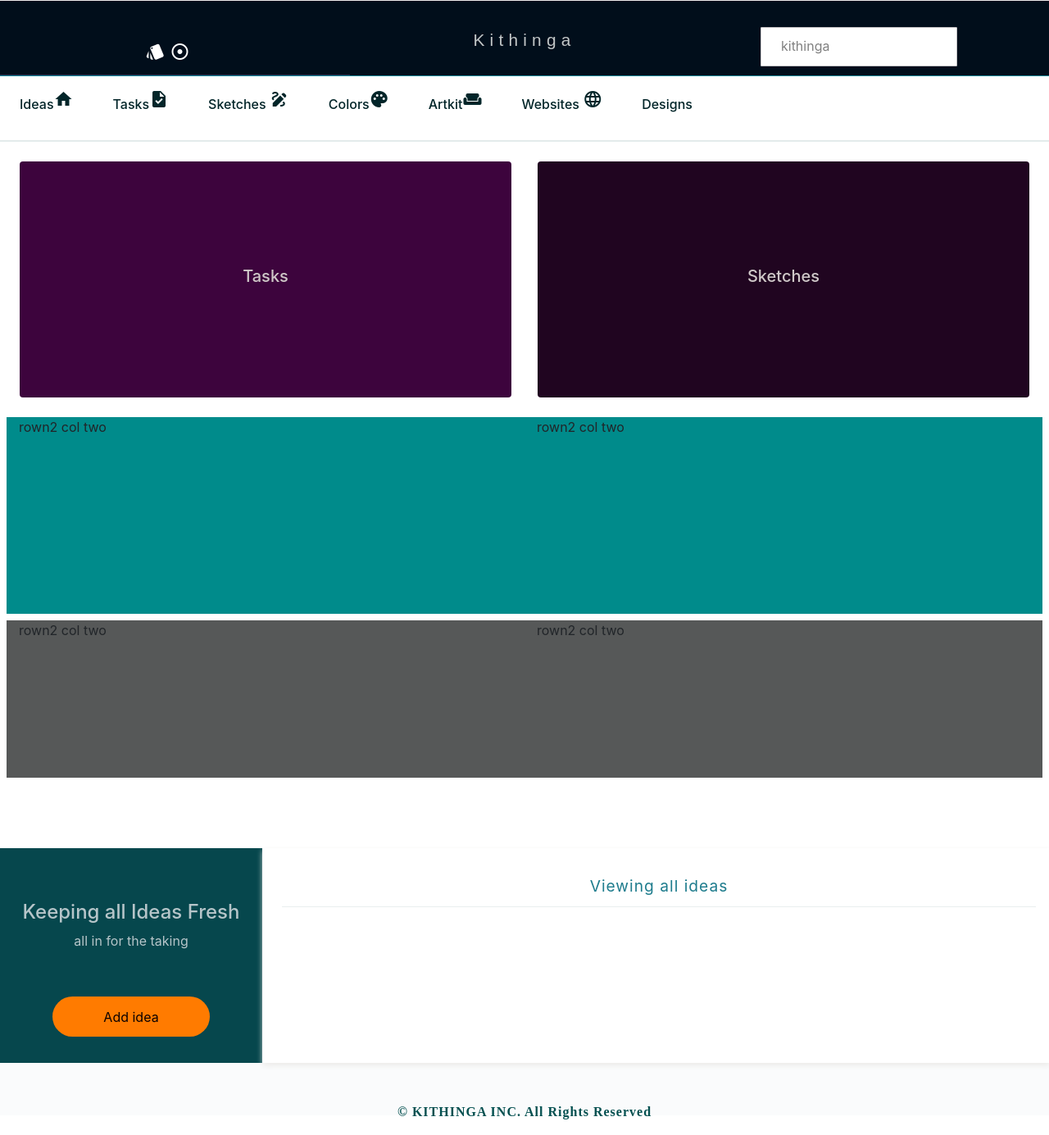
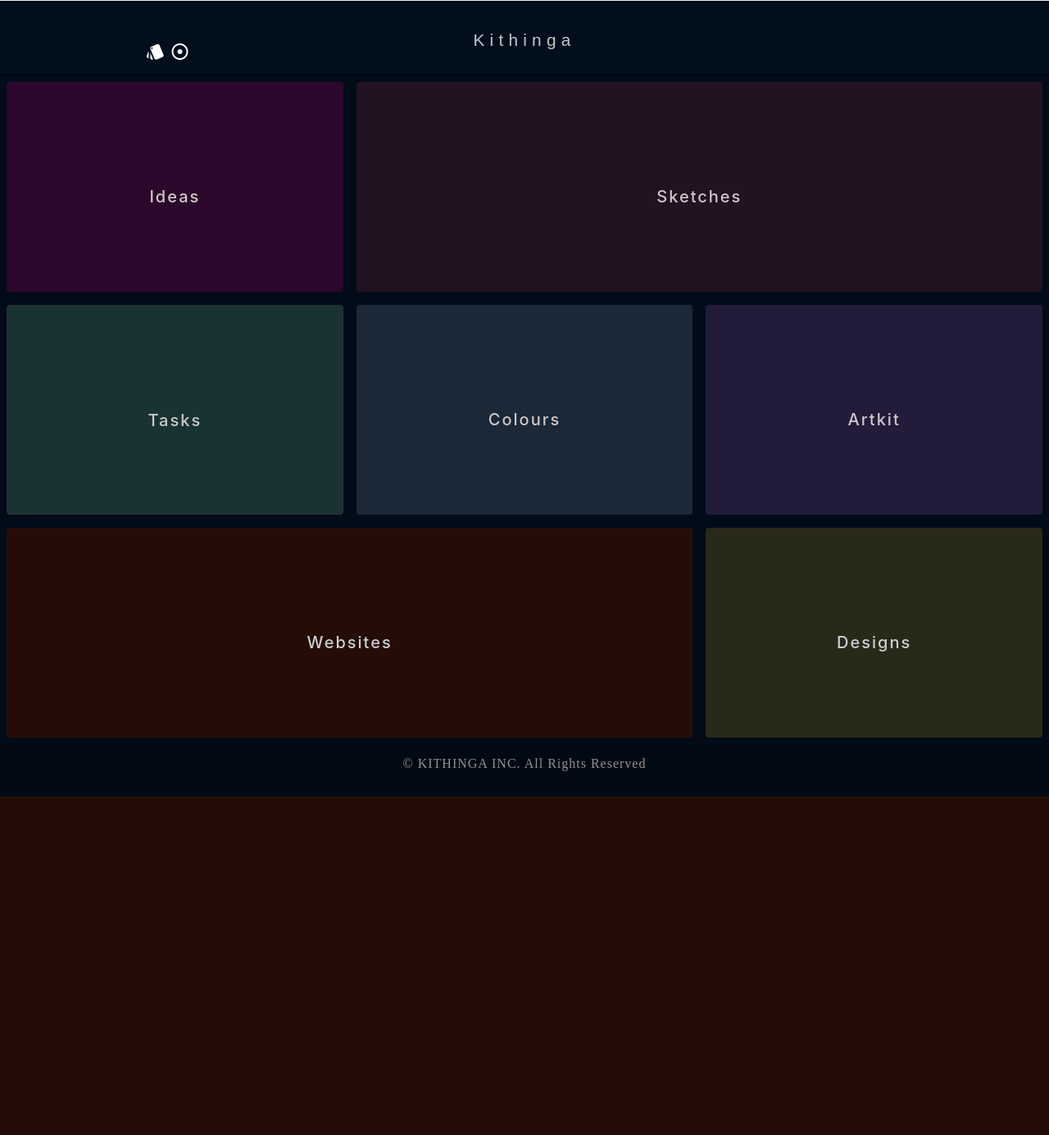
Before and after one commit to kithinga/simplewebapp, a PHP site: page / in a window 1280 px wide. Shown: the whole page at 82% size. After the commit the page ends 972 px from the top, so only its background shows below. Run offline with PHP 8.4, Linux system fonts and the light colour scheme; data that the repository does not hold is empty; some libraries are stand-ins or nearby versions.

Commit message:
kithinga commits

```diff
--- a/footer.css
+++ b/footer.css
@@ -4,17 +4,16 @@
 }
 
 
-.foot{
-    background-color:rgb(250, 251, 252);
+.foots{
+    background-color:rgb(1, 10, 19);
     height:4rem;
-    color:rgb(4, 80, 80);
+    color:rgb(145, 145, 146);
     text-align:center;
-    padding-top: 2rem;
-    font-weight: 600;
+    font-weight: 400;
     letter-spacing: 1px;
     font-family: 'Calibre-Bold',"Meiryo",Osaka;
 }
 
 .fot{
-    margin-top:1rem;
+    margin-top:0.8rem;
 }
--- a/footer.php
+++ b/footer.php
@@ -11,7 +11,7 @@
 </head>
 <body>
     <div class="container-fluid">
-    <div class="foot row no-gutters">
+    <div class="foots row no-gutters">
         <div class="fot col-lg-12"><p class="fo">© KITHINGA INC. All Rights Reserved</p></div>
     </div>
     </div>
--- a/header.css
+++ b/header.css
@@ -9,41 +9,24 @@
 .head{
     min-height: 5rem;
     background-color: rgb(1, 14, 27);
-    border-bottom: 0.5px solid rgb(7, 130, 146);
     top: 0;
     padding-top: 2rem;
     width: 100%;
     z-index:1000;
     /* position:fixed; */
-    border-top: 1px solid rgb(238, 235, 235);
+    border-top: 0.5px solid rgb(238, 235, 235);
     }
     .search{
         /* background-color: red; */
         min-height: 3rem;
     }
-.search input{
-    float: right;
-    height: 3rem;
-    width: 15rem;
-    border: solid 1px rgb(196, 193, 196);
-    border-radius: 1px;
-    padding-left: 1.5rem;
-    margin-right: 7rem;
-    padding-bottom: 3px;
-    outline: none;
-    margin-bottom: 0.2rem;
-}
-::placeholder{
-    color:grey;
-    font-weight: 400;
-}
+
 
 .log{
     font-weight: 900;
     padding-top: 0.6em;
     min-height:3rem;
     text-align: center;
-    border-bottom: 0.5px solid rgb(47, 47, 80);
 }
 .lo{
     margin-top:0.5rem;
@@ -71,7 +54,7 @@
 
 
 .header_container {
-    border-bottom: 2px solid rgb(227, 235, 235);
+    border-bottom: 1px solid rgb(0, 3, 5);
 }
 
 .nav-item{
--- a/header.php
+++ b/header.php
@@ -7,7 +7,7 @@
     <meta charset="UTF-8">
     <meta http-equiv="X-UA-Compatible" content="IE=edge">
     <meta name="viewport" content="width=device-width, initial-scale=1.0">
-    <title>Document</title>
+    <title>Kithinga spa</title>
 </head>
 <body>
     <div class="container-fluid header_container">
@@ -15,9 +15,9 @@
         <div class="log col-lg-4 col-sm-12"><a href="index.php"><p class="lo"><span class="material-icons md-24">style adjust</span></p></a>
          </div>
         <div class="name col-lg-4 col-sm-12 sp">Kithinga</div>
-        <div class="search col-lg-4 col-md-6 col-sm-12"><input type="text"  placeholder="kithinga"></div>
+        <div class="search col-lg-4 col-md-6 col-sm-12"></div>
     </div>
-    <nav class="navbar navbar-expand-lg ">
+    <!-- <nav class="navbar navbar-expand-lg ">
           <button class="navbar-toggler toggs" type="button" data-toggle="collapse" data-target="#navbarNavAltMarkup" aria-controls="navbarNavAltMarkup" aria-expanded="false" aria-label="Toggle navigation">
             <span class="navbar-toggler-icon con material-icons md-24">view_list</span>
           </button>
@@ -32,7 +32,7 @@
               <a class="nav-item nav-link" href="check.php"><span class="paddup">Designs</span> <span class="material-icons">cloth</span></a>
             </div>
           </div>
-        </nav>
+        </nav> -->
     </div>
 </body>
 </html>
--- a/index.css
+++ b/index.css
@@ -334,42 +334,90 @@ a{
 }
 
 
-
 /* THIS IS THE NEWEST CSS */
 /* section one */
+.all-slots{
+    background-color:rgb(1, 12, 24);
+}
 .sec-one{
-    min-height: 18rem;
-    margin:0.5rem;
+    min-height: 16rem;
     color:rgb(207, 200, 200);
     text-align: center;
+    font-size:1.5rem;
+    letter-spacing:2px;
+    font-weight: 500;
 }
 .idea-items{
-    background-color:rgb(61, 4, 61);
-    min-height: 18rem;
+    background-color:rgb(43, 8, 43);
+    min-height: 16rem;
     border-radius: 4px;
-    margin:1rem;
+    margin:0.5rem;
     padding-top: 8rem;
 }
 .sketches-items{
-    background-color:rgb(32, 5, 32);
-    min-height: 18rem;
+    background-color:rgb(34, 18, 34);
+    min-height: 16rem;
     border-radius: 4px;
-    margin:1rem;
+    margin:0.5rem;
     padding-top: 8rem;
 }
 
 
 /* section 2 */
 .sec-two{
-    min-height: 15rem;
-    background-color: darkcyan;
+    min-height: 16rem;
+    color:rgb(207, 200, 200);
+    text-align: center;
+    font-size:1.5rem;
+    letter-spacing:2px;
+    font-weight: 600;
+}
+.task-items{
+    background-color: rgb(25, 51, 51);
+    min-height: 16rem;
+    border-radius: 4px;
     margin:0.5rem;
+    padding-top: 8rem;
+    border: solid 0.5px rgb(48, 46, 46);
+}
+.colour-items{
+    background-color: rgb(26, 40, 56);
+    min-height: 16rem;
+    border-radius: 4px;
+    margin:0.5rem;
+    padding-top: 8rem;
+}
+.artkit-items{
+    background-color: rgb(34, 27, 58);
+    min-height: 16rem;
+    border-radius: 4px;
+    margin:0.5rem;
+    padding-top: 8rem;
 }
 
 
 /* section 3 */
 .sec-three{
-    min-height:12rem;
-    background-color: rgb(86, 88, 88);
+    min-height:16rem;
+    text-align: center;
+    color: rgb(203, 208, 211);
+    font-size:1.5rem;
+    letter-spacing:2px;
+    font-weight: 500;
+}
+
+
+.design-items{
+    background-color: rgb(41, 41, 25);
+    min-height: 16rem;
+    border-radius: 4px;
     margin:0.5rem;
+    padding-top: 8rem;
 }
+.website-items{
+    background-color: rgb(37, 13, 7);
+    min-height: 16rem;
+    border-radius: 4px;
+    margin:0.5rem;
+    padding-top: 8rem;
+}
--- a/index.php
+++ b/index.php
@@ -17,14 +17,14 @@ include 'header.php';
 <body>
 
   <div class="container-fluid all-slots">
-    <!-- ideas section -->
+    <!-- section one -->
     <div class="row no-gutters sec-one">
-      <div class="col lg-4">
+      <div class="col-lg-4">
         <div class="idea-items">
-           <h5>Tasks</h5>
+          <h5>Ideas</h5>
         </div>
       </div>
-      <div class="col lg-8">
+      <div class="col-lg-8">
         <div class="sketches-items">
           <h5>Sketches</h5>
         </div>
@@ -32,121 +32,44 @@ include 'header.php';
     </div>
 
 
-     <!-- todods section -->
-    <div class="row sec-two">
-      <div class="col md-6">rown2 col two</div>
-      <div class="col md-6">rown2 col two</div>
+    <!-- section two-->
+    <div class="row sec-two no-gutters">
+      <div class="col-lg-4">
+        <div class="task-items">
+          <h5>Tasks</h5>
         </div>
-
-    <!-- sketches section -->
-    <div class="row sec-three">
-      <div class="col lg-6">rown2 col two</div>
-      <div class="col lg-6">rown2 col two</div>
       </div>
-
+      <div class="col-lg-4">
+        <div class="colour-items">
+          <h5>Colours</h5>
+        </div>
+      </div>
+      <div class="col-lg-4">
+        <div class="artkit-items">
+          <h5>Artkit</h5>
+        </div>
+      </div>
     </div>
 
 
-
-
-
-  <div class="container-fluid bui">
-    <div class="row no-gutters roro">
-      <div class="add col-sm-12 col-lg-3 col-xs-12">
-        <div class="luna">
-          <h4>Keeping all Ideas Fresh</h4>
-          <p>all in for the taking</p>
+    <!--section  three-->
+    <div class="row sec-three no-gutters">
+      <div class="col-lg-8">
+        <div class="website-items">
+          <h5>Websites</h5>
         </div>
-        <br>
-        <!-- add data to the database -->
-        <!--add button-->
-        <button type="button" class="ideabtn" data-toggle="modal" data-target="#myModal">
-          <span>Add idea</span>
-        </button>
-        <!-- The Modal -->
-        <div class="modal fade" id="myModal">
-          <div class="modal-dialog">
-            <div class="modal-content">
-
-              <!-- Modal Header -->
-              <br>
-              <div class="mdh modal-header">
-
-                <h4 class="modal-title">Add some ideas</h4>
-                <button type="button" class="close" data-dismiss="modal">&times;</button>
       </div>
-
-              <!-- Modal body -->
-              <div class="modal-body">
-                <form class="frm" action="insert.php" method="POST" autocomplete="off">
-                  <input type="text" name="id" placeholder="identifier" required>
-                  <input type="color" name="color" placeholder="colorpicker" required>
-                  <br><br>
-                  <input type="date" name="date" placeholder="date" required><br><br>
-                  <input type="text" name="about" placeholder="about" required><br><br>
-
-                  <textarea name="details" cols="26" rows="2" placeholder="details" class="txarea" required></textarea><br><br>
-                  <input type="file" name="image" accept="image/*;capture=camera"><br><br>
-                  <button type="submit" class=" addbtn">submit</button>
-                </form>
-              </div>
-              <!-- Modal footer -->
-              <div class="modal-footer">
-                <button type="button" class="btn btn-danger exit" data-dismiss="modal">Close</button>
-              </div>
+      <div class="col lg-4">
+        <div class="design-items">
+          <h5>Designs</h5>
         </div>
       </div>
     </div>
   </div>
 
-      <div class="view col-sm-12 col-lg-9 col-xs-12">
-
-        <div class="categ">
-          <p>Viewing all ideas</p>
-        </div>
-
-
-        <div class="comp row nospace no-gutters">
-
   <?php
-          $sql = "SELECT * FROM design;";
-          $result = mysqli_query($conn, $sql);
-          $check = mysqli_num_rows($result);
-
-          if ($result) {
-            while ($row = mysqli_fetch_assoc($result)) {
+  include 'footer.php';
   ?>
-
-              <div class="w-30 col-lg-3 col-md-4 col-sm-6 col-xs-12 " data-aos="fade-up" id="<?php print $row['id']; ?>">
-                <div class="card " contenteditable="truename">
-                  <div class="dropdown">
-                    <span class="material-icons md-24 spa">more_vert</span>
-                    <div class="dropdown-content">
-                      <p>Editin</p>
-                      <a href="delete.php?status=<?php print $row['id'] ?>">
-                        <p id="remove">Remove</p>
-                      </a>
-                    </div>
-                  </div>
-                  <div class="texter">
-                    <p class="id" data-toggle="tooltip" data-placement="top" title="identifier"><?php print $row['id']; ?></p>
-                    <p class="date">Added on <?php print $row['date']; ?></p>
-                    <p class="six"><?php print $row['about']; ?></p>
-                    <p class="details"><?php print $row['details']; ?></p>
-                  </div>
-                  <!-- <div class="imager">
-                  <p><img class="ima" src="images/<?php print $row['image']; ?>" alt=""></p>
-                </div> -->
-                </div>
-
-
-              </div>
-            <?php } ?>
-          <?php } ?>
-        </div>
-      </div>
-    </div>
-  </div>
 
   <script src="vanilla.js"></script>
   <script>
@@ -155,7 +78,3 @@ include 'header.php';
 </body>
 
 </html>
-
-<?php
-include 'footer.php';
-?>
```
Lines whose indentation alone changed are shown as unchanged.
